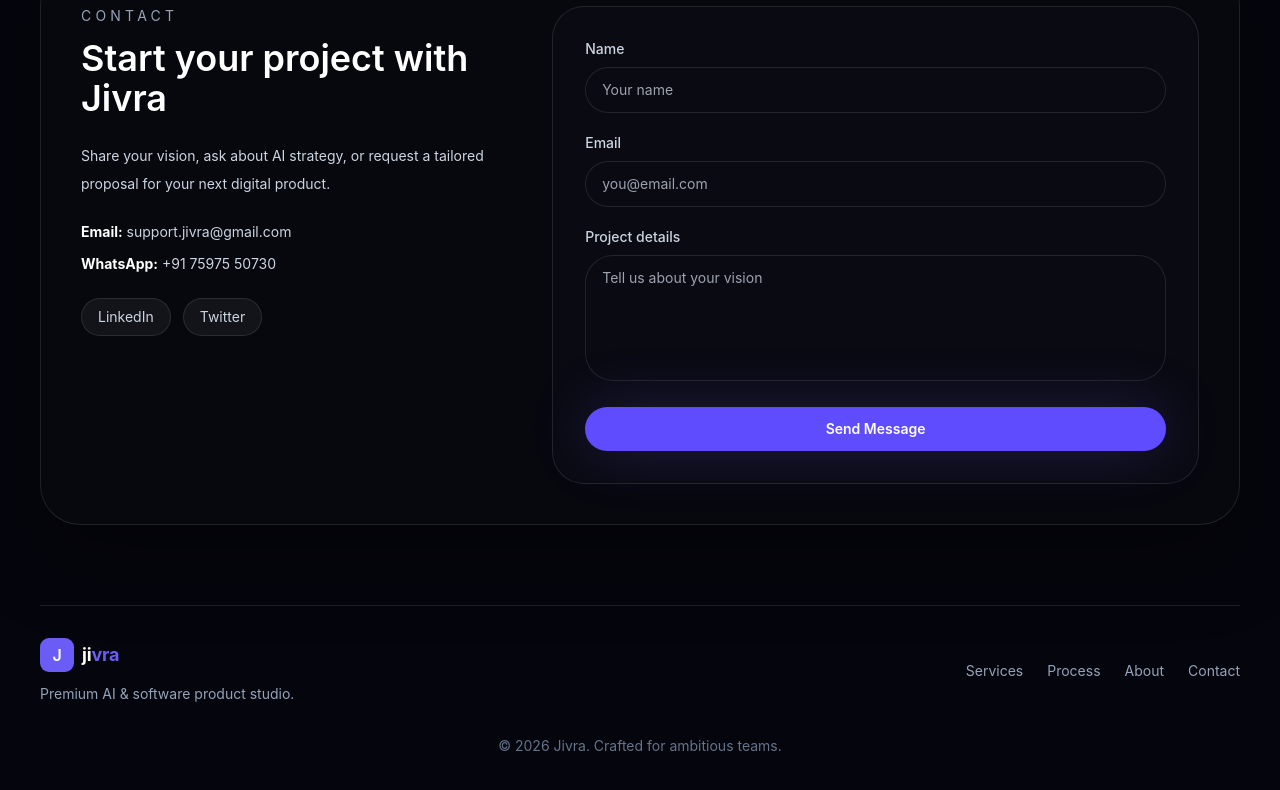
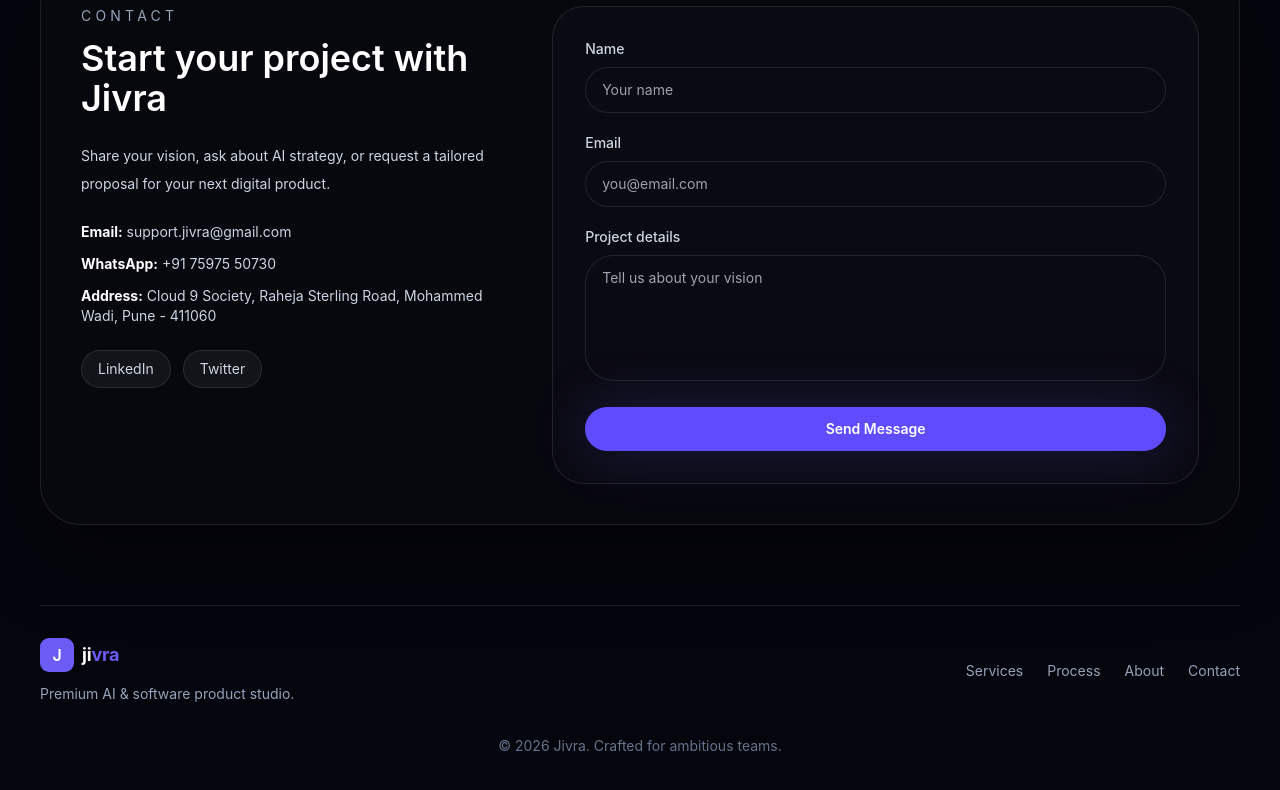
Before and after one commit to jivra-sys/Jivra, a Next.js app: page / in a window 1280 px wide. Shown: the part 3918-4708 px from the top of the page. Built offline with nearby package versions, Linux system fonts and the light colour scheme.

Commit message:
Add company address

```diff
--- a/app/page.tsx
+++ b/app/page.tsx
@@ -364,6 +364,7 @@ export default function Home() {
               <div className="space-y-2 sm:space-y-3 text-sm text-slate-300">
                 <p><strong className="text-white">Email:</strong> support.jivra@gmail.com</p>
                 <p><strong className="text-white">WhatsApp:</strong> +91 75975 50730</p>
+                <p><strong className="text-white">Address:</strong> Cloud 9 Society, Raheja Sterling Road, Mohammed Wadi, Pune - 411060</p>
               </div>
               <div className="flex flex-wrap gap-2 sm:gap-3 text-sm text-slate-300">
                 <a href="https://linkedin.com/company/jivra" target="_blank" rel="noopener noreferrer" className="rounded-full border border-white/10 bg-white/5 px-4 py-2 transition hover:bg-white/10">LinkedIn</a>
```
